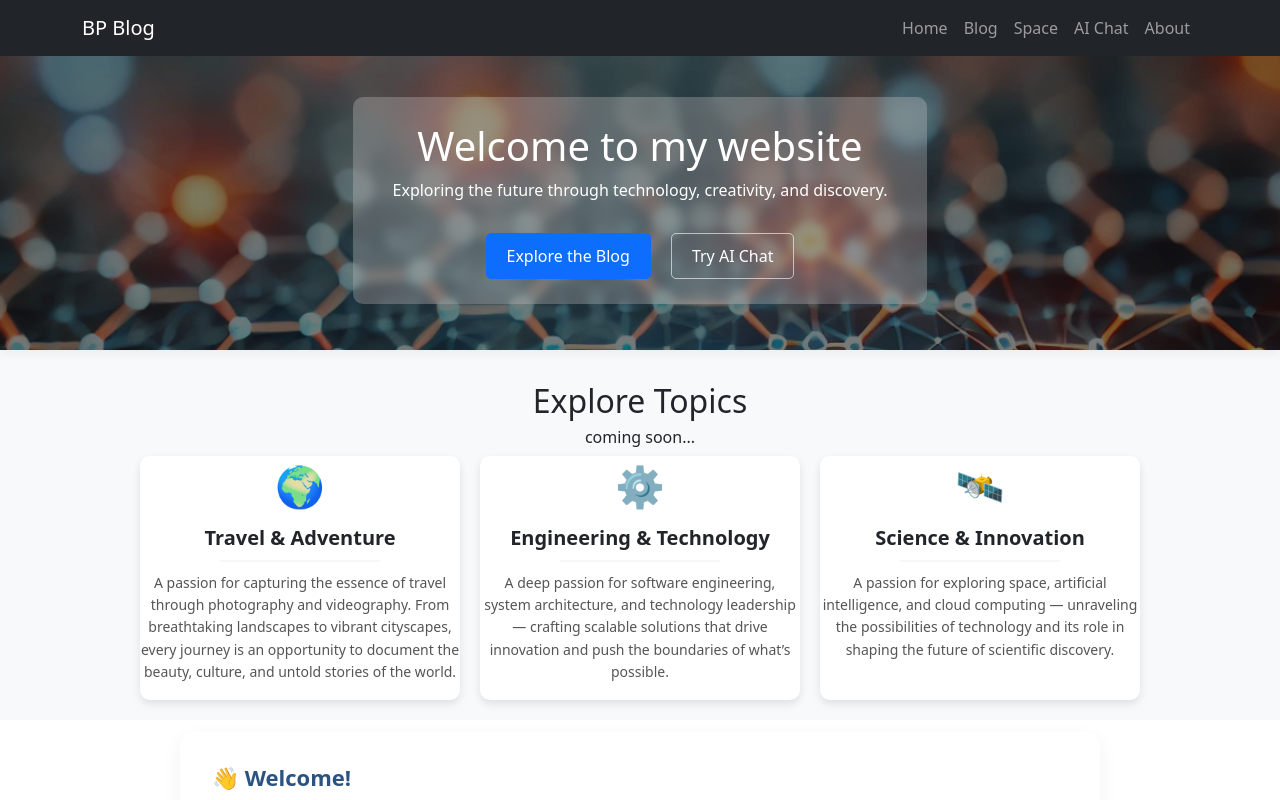
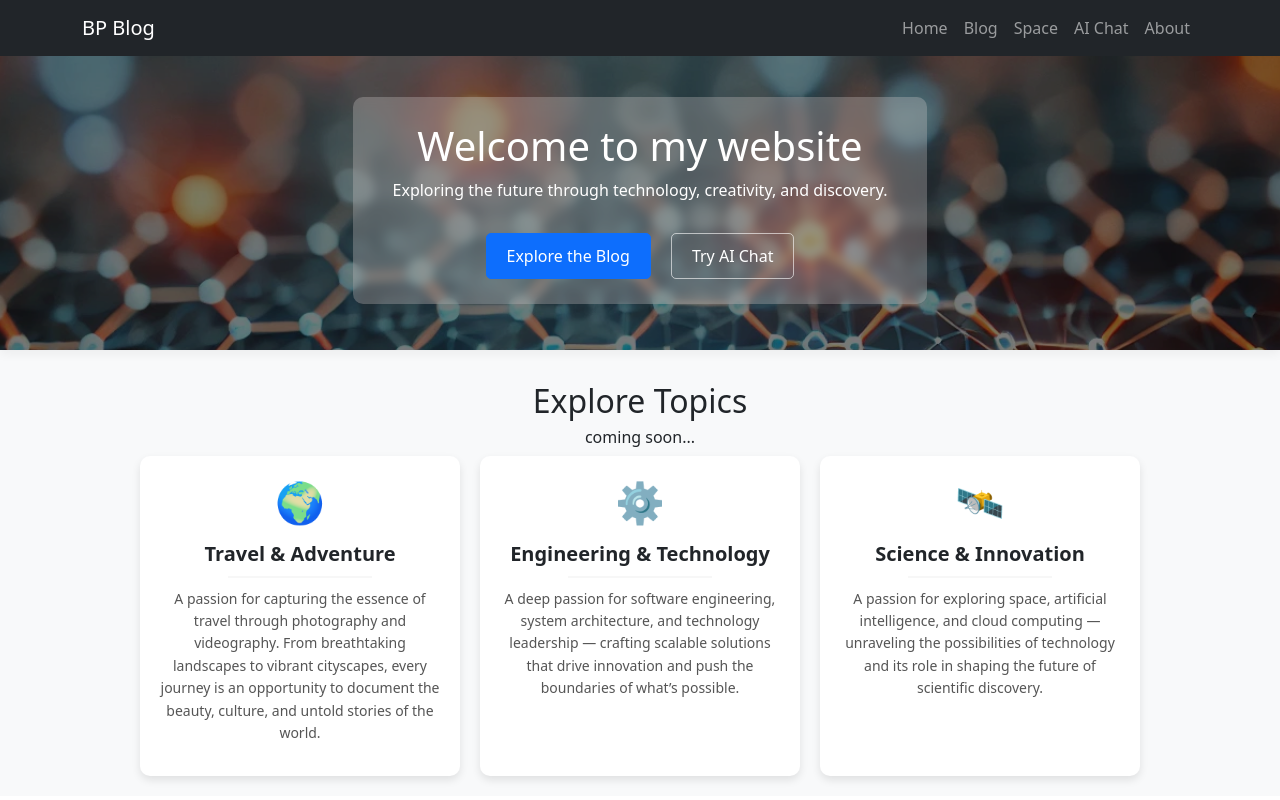
Before and after one commit to budip/budip, a Vue app in the folder frontend/: page / in a window 1280 px wide. Shown: the top 800 px of the page. Built offline with nearby package versions, Linux system fonts and the light colour scheme.

Commit message:
Frontend: fix explore padding

```diff
--- a/frontend/src/components/ExploreTopics.vue
+++ b/frontend/src/components/ExploreTopics.vue
@@ -62,7 +62,7 @@
       flex-direction: column;
       justify-content: flex-start;
       align-items: center;
-      padding: px;
+      padding: 16px;
       border-radius: 10px;
       background: white;
       box-shadow: 0px 4px 8px rgba(0, 0, 0, 0.1);
```
